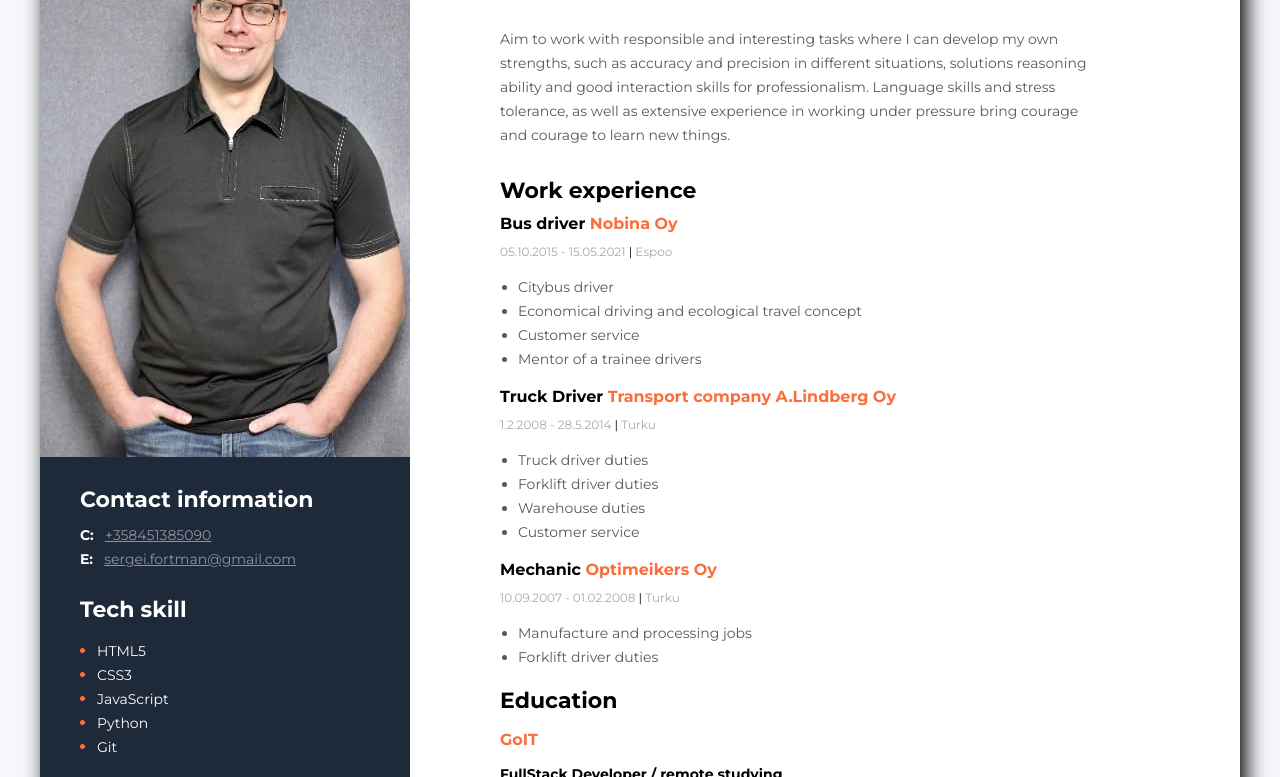
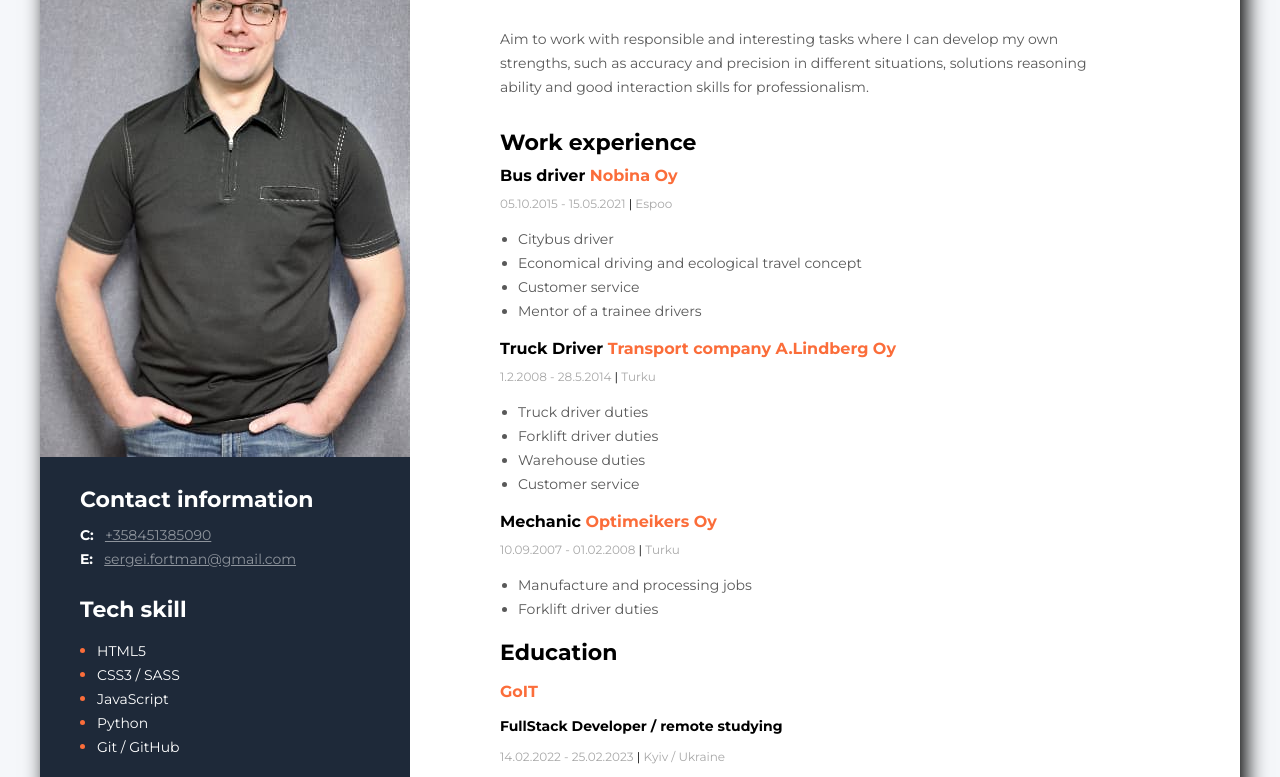
Before and after one commit to smfortman/cv, a plain HTML site: page index-eng.html in a window 1280 px wide. Shown: the part 218-995 px from the top of the page. Drawn offline with Linux system fonts and the light colour scheme.

Commit message:
added some info

```diff
--- a/index-eng.html
+++ b/index-eng.html
@@ -36,9 +36,7 @@
           Aim to work with responsible and interesting tasks where I can
           develop my own strengths, such as accuracy and precision in
           different situations, solutions reasoning ability and good
-          interaction skills for professionalism. Language skills and stress
-          tolerance, as well as extensive experience in working under pressure
-          bring courage and courage to learn new things.
+          interaction skills for professionalism.
         </p>
       </div>
       <!-- My work Experience section -->
@@ -168,7 +166,7 @@
             <span class="tech_skill_item_text">HTML5</span>
           </li>
           <li class="tech_skill_item">
-            <span class="tech_skill_item_text">CSS3</span>
+            <span class="tech_skill_item_text">CSS3 / SASS</span>
           </li>
           <li class="tech_skill_item">
             <span class="tech_skill_item_text">JavaScript</span>
@@ -177,7 +175,7 @@
             <span class="tech_skill_item_text">Python</span>
           </li>
           <li class="tech_skill_item">
-            <span class="tech_skill_item_text">Git</span>
+            <span class="tech_skill_item_text">Git / GitHub</span>
           </li>
         </ul>
       </div>
```
Also changed, not shown: index.html (+2 -4 lines).
